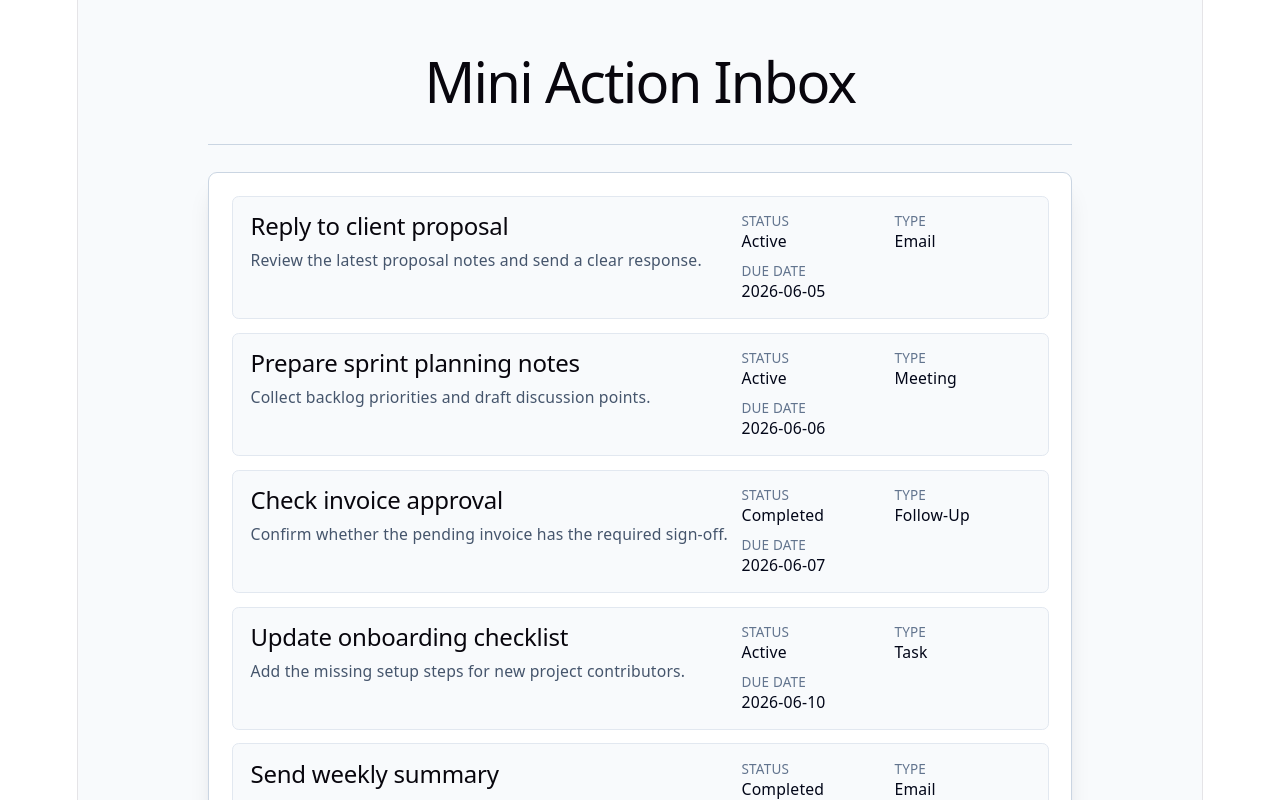
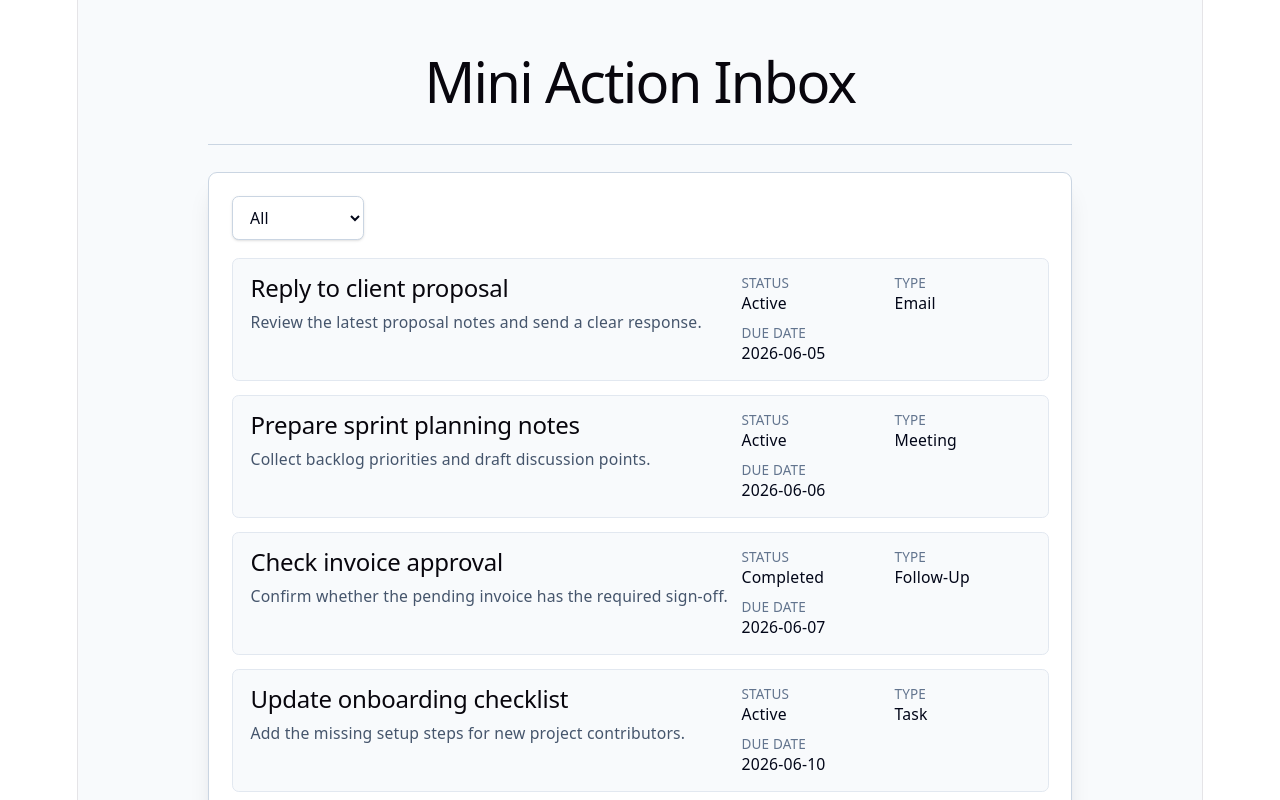
Before and after one commit to imaybeatree/MiniActionInbox, a React (Vite) app: page / in a window 1280 px wide. Shown: the top 800 px of the page. Built offline with nearby package versions, Linux system fonts and the light colour scheme.

Commit message:
refactored action item row and added filter

```diff
--- /dev/null
+++ b/src/ActionItem.tsx
@@ -0,0 +1,51 @@
+import type { ActionItem } from './mockData'
+
+type ActionItemProps = {
+  item: ActionItem
+}
+
+function ActionItemRow({ item }: ActionItemProps) {
+  return (
+    <li className="rounded-md border border-slate-200 bg-slate-50 px-4 py-3.5 text-left">
+      <div className="flex flex-row items-start justify-between gap-3">
+        <div className="min-w-0">
+          <h2 className="m-0 text-base font-semibold text-slate-950">
+            {item.title}
+          </h2>
+          <p className="mt-1 text-sm text-slate-600">
+            {item.description}
+          </p>
+        </div>
+
+        <div className="grid min-w-64 grid-cols-2 gap-x-4 gap-y-2 text-sm">
+          <div>
+            <p className="text-xs uppercase text-slate-500">
+              Status
+            </p>
+            <p className="m-0 capitalize">
+              {item.status}
+            </p>
+          </div>
+          <div>
+            <p className="text-xs uppercase text-slate-500">
+              Type
+            </p>
+            <p className="m-0 capitalize">
+              {item.type}
+            </p>
+          </div>
+          <div className="col-span-2">
+            <p className="text-xs uppercase text-slate-500">
+              Due Date
+            </p>
+            <p className="m-0">
+              {item.dueDate}
+            </p>
+          </div>
+        </div>
+      </div>
+    </li>
+  )
+}
+
+export default ActionItemRow
--- a/src/App.tsx
+++ b/src/App.tsx
@@ -1,6 +1,19 @@
-import { mockActionItems } from './mockData'
+import { useMemo, useState } from 'react'
+import ActionItemRow from './ActionItem'
+import { mockActionItems, type ActionItemStatus } from './mockData'
+
+type StatusFilter = 'all' | ActionItemStatus
 
 function App() {
+  const [statusFilter, setStatusFilter] = useState<StatusFilter>('all')
+  // useMemo to only rerender on statusfilter change
+  const filteredActionItems = useMemo(() => {
+    if (statusFilter === 'all') {
+      return mockActionItems
+    }
+
+    return mockActionItems.filter((item) => item.status === statusFilter)
+  }, [statusFilter])
 
   return (
     <main className="min-h-svh bg-slate-50 px-5 py-8 text-slate-950">
@@ -14,50 +27,22 @@ function App() {
         className="mx-auto max-w-3xl rounded-lg border border-slate-300 bg-white p-5 shadow-xl shadow-slate-900/10"
         aria-label="Action items"
       >
+        <div className="mb-4 flex items-center justify-between gap-3">
+          <select
+            className="rounded-md border border-slate-300 bg-white px-3 py-2 text-sm text-slate-950 shadow-sm"
+            id="status-filter"
+            value={statusFilter}
+            onChange={(event) => setStatusFilter(event.target.value as StatusFilter)}
+          >
+            <option value="all">All</option>
+            <option value="active">Active</option>
+            <option value="completed">Completed</option>
+          </select>
+        </div>
+
         <ul className="grid list-none gap-3 p-0">
-          {mockActionItems.map((item) => (
-            <li
-              className="rounded-md border border-slate-200 bg-slate-50 px-4 py-3.5 text-left"
-              key={item.id}
-            >
-              <div className="flex gap-3 flex-row items-start justify-between">
-                <div className="min-w-0">
-                  <h2 className="m-0 text-base font-semibold text-slate-950">
-                    {item.title}
-                  </h2>
-                  <p className="mt-1 text-sm text-slate-600">
-                    {item.description}
-                  </p>
-                </div>
-
-                <div className="grid grid-cols-2 gap-x-4 gap-y-2 text-sm min-w-64">
-                  <div>
-                    <p className="text-xs uppercase text-slate-500">
-                      Status
-                    </p>
-                    <p className="m-0 capitalize">
-                      {item.status}
-                    </p>
-                  </div>
-                  <div>
-                    <p className="text-xs uppercase text-slate-500">
-                      Type
-                    </p>
-                    <p className="m-0 capitalize">
-                      {item.type}
-                    </p>
-                  </div>
-                  <div className="col-span-2">
-                    <p className="text-xs uppercase text-slate-500">
-                      Due Date
-                    </p>
-                    <p className="m-0">
-                      {item.dueDate}
-                    </p>
-                  </div>
-                </div>
-              </div>
-            </li>
+          {filteredActionItems.map((item) => (
+            <ActionItemRow item={item} key={item.id} />
           ))}
         </ul>
       </section>
```
